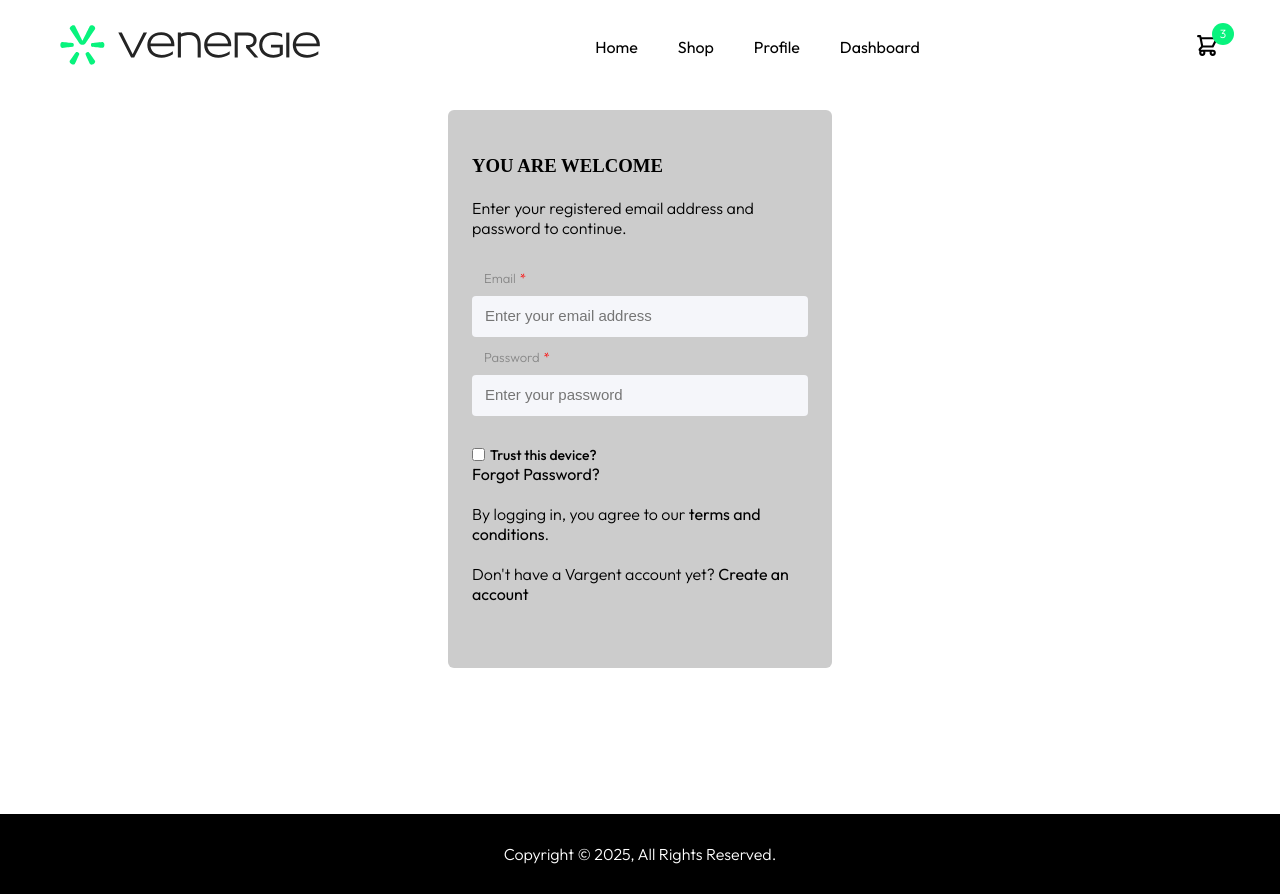
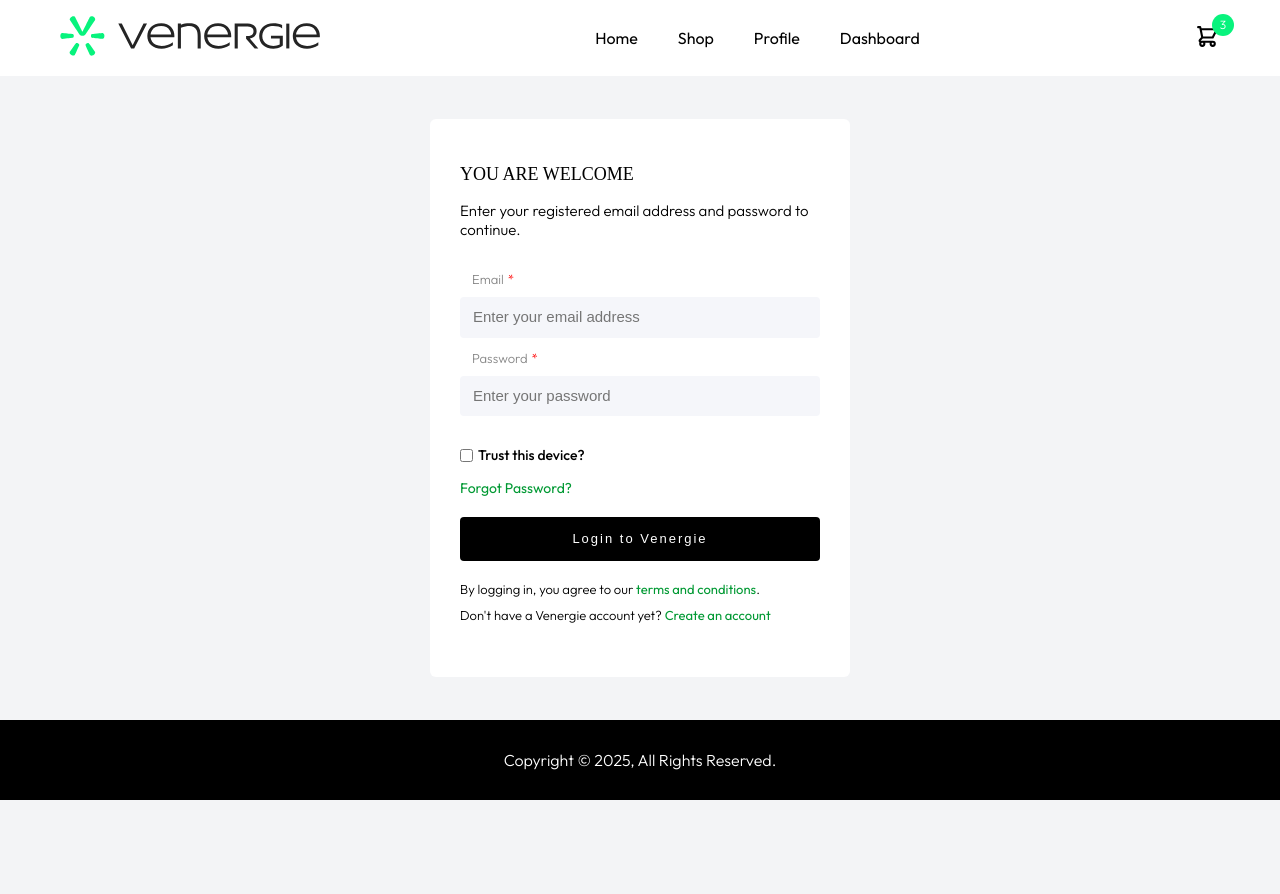
Before and after one commit to Vargent-Africa/venergie-app, a React (Vite) app: page /auth/login in a window 1280 px wide. After the commit the page ends 800 px from the top, so only its background shows below. Built offline with nearby package versions, Linux system fonts and the light colour scheme; a web font is replaced by a local one.

Commit message:
fix(Auth): Cleaned up login page

```diff
--- a/src/components/layouts/styles/main.ts
+++ b/src/components/layouts/styles/main.ts
@@ -24,7 +24,7 @@ export const MainNav = styled.nav`
 	display: flex;
 	justify-content: space-between;
 	align-items: center;
-	padding: 2.5rem 0;
+	padding: 1.6rem 0;
 	background-color: ${Colors.white};
 	width: 100%;
 `;
@@ -107,7 +107,9 @@ export const CartCounter = styled.span`
 `;
 
 export const MainComponent = styled.main`
-	flex-grow: 1;
+	flex: 1;
+	display: flex;
+	flex-direction: column;
 `;
 
 export const MainFooter = styled.footer`
@@ -123,7 +125,7 @@ export const FooterText = styled.footer`
 //menu icon
 export const MenuIconContainer = styled.div`
 	position: absolute;
-	top: 2.8rem;
+	top: 2rem;
 	right: 6rem;
 	width: 2.5rem;
 	height: 2rem;
--- a/src/containers/Auth/Login.tsx
+++ b/src/containers/Auth/Login.tsx
@@ -1,20 +1,17 @@
-import * as common from "styles/ui";
+import FormText from "components/forms/input/Text";
+import CheckBox from "components/forms/checkbox";
 
 import * as styled from "./styles";
-import FormText from "components/forms/input/Text";
-import { Link } from "react-router";
-import CheckBox from "components/forms/checkbox";
 
 const Login = () => {
 	return (
 		<styled.AuthWrapper>
-			<common.Container>
 			<styled.FormWrapper>
-					<form className="w-full" onSubmit={() => {}}>
-						<h3 className="text-xl font-medium">You are welcome</h3>
-						<p className="text-xs mt-6">
+				<styled.Form onSubmit={() => {}}>
+					<styled.FormHeaderText>You are welcome</styled.FormHeaderText>
+					<styled.FormSubText>
 						Enter your registered email address and password to continue.
-						</p>
+					</styled.FormSubText>
 					<FormText
 						label="Email"
 						type="email"
@@ -30,41 +27,47 @@ const Login = () => {
 						required
 					/>
 					<CheckBox label="Trust this device?" />
-						<Link
-							to="/forgot-password"
-							className="text-xs text-green-color mt-5 inline-block"
+					<styled.ForgotPassLink to="/forgot-password">
+						Forgot Password?
+					</styled.ForgotPassLink>
+					<styled.BtnSubmit type="submit" disabled={false}>
+						<styled.BtnContent>
+							<styled.BtnContentIcon
+								spinning={false}
+								xmlns="http://www.w3.org/2000/svg"
+								fill="none"
+								viewBox="0 0 24 24"
 							>
-							Forgot Password?
-						</Link>
-						{/* <div className="mt-3">
-              <Button type="submit" disabled={true}>
-                <div className="bg-green-color py-3 px-4 rounded-md flex items-center justify-center">
-                  {true &&
-                    <svg className="mr-4 h-5 w-5 animate-spin text-white" xmlns="http://www.w3.org/2000/svg" fill="none" viewBox="0 0 24 24">
-                      <circle className="opacity-25" cx="12" cy="12" r="10" stroke="currentColor" strokeWidth="4"></circle>
-                      <path className="opacity-75" fill="currentColor" d="M4 12a8 8 0 018-8V0C5.373 0 0 5.373 0 12h4zm2 5.291A7.962 7.962 0 014 12H0c0 3.042 1.135 5.824 3 7.938l3-2.647z"></path>
-                    </svg>
-                  }
-                  <span className="font-medium"> {t('button.loginText')} </span>
-                </div>
-              </Button>
-            </div> */}
-						<p className="text-xs mt-5">
+								<styled.IconCircle
+									cx="12"
+									cy="12"
+									r="10"
+									stroke="currentColor"
+									strokeWidth="4"
+								></styled.IconCircle>
+								<styled.IconPath
+									fill="currentColor"
+									d="M4 12a8 8 0 018-8V0C5.373 0 0 5.373 0 12h4zm2 5.291A7.962 7.962 0 014 12H0c0 3.042 1.135 5.824 3 7.938l3-2.647z"
+								></styled.IconPath>
+							</styled.BtnContentIcon>
+							<styled.BtnContentText>Login to Venergie</styled.BtnContentText>
+						</styled.BtnContent>
+					</styled.BtnSubmit>
+					<styled.TermsText>
 						By logging in, you agree to our{" "}
-							<Link to="/" target="_blank" className="text-green-color">
+						<styled.TermsLink to="/" target="_blank">
 							terms and conditions
-							</Link>
+						</styled.TermsLink>
 						.
-						</p>
-						<p className="text-xs mt-2">
-							Don't have a Vargent account yet?{" "}
-							<Link to="/signup" className="text-green-color">
+					</styled.TermsText>
+					<styled.SignupText>
+						Don't have a Venergie account yet?{" "}
+						<styled.SignupLink to="/signup">
 							Create an account
-							</Link>
-						</p>
-					</form>
+						</styled.SignupLink>
+					</styled.SignupText>
+				</styled.Form>
 			</styled.FormWrapper>
-			</common.Container>
 		</styled.AuthWrapper>
 	);
 };
--- a/src/containers/Auth/styles/index.ts
+++ b/src/containers/Auth/styles/index.ts
@@ -1,17 +1,113 @@
-import styled from "styled-components";
+import styled, { css, keyframes } from "styled-components";
+import { Link } from "react-router";
+
+import { Colors } from "utils/colors";
+import { Btn } from "styles/ui";
 
 export const AuthWrapper = styled.section`
 	margin: 1.6rem 0;
-	height: 86vh;
+	flex: 1;
+	display: flex;
 `;
 
 export const FormWrapper = styled.div`
 	display: flex;
 	justify-content: center;
 	align-items: center;
-	max-width: 38.4rem;
-	padding: 4.4rem 2.4rem;
+	flex: 1;
+`;
+
+export const Form = styled.form`
+	max-width: 42rem;
+	padding: 4.4rem 3rem;
 	border-radius: 6px;
-	margin: auto;
-	background-color: #ccc;
+	background-color: ${Colors.white};
 `;
+
+export const FormHeaderText = styled.h3`
+	font-size: 1.8rem;
+	font-weight: 500;
+`;
+
+export const FormSubText = styled.p`
+	font-size: 1.5rem;
+	margin-top: 1.5rem;
+`;
+
+export const ForgotPassLink = styled(Link)`
+	font-size: 1.4rem;
+	color: ${Colors.forestGreen};
+	margin-top: 1.5rem;
+	display: inline-block;
+`;
+
+export const BtnSubmit = styled.button`
+	${Btn}
+	color: ${Colors.white};
+	background-color: ${Colors.black};
+	margin-top: 2rem;
+	font-weight: 400;
+	font-size: 1.2rem;
+	line-height: 2rem;
+	padding: 1.2rem;
+	width: 100%;
+	letter-spacing: 2px;
+	border-radius: 4px;
+`;
+
+export const BtnContent = styled.div`
+	border-radius: 1rem;
+	display: flex;
+	justify-content: center;
+	align-items: center;
+	gap: 1.6rem;
+`;
+
+const spin = keyframes`
+  to {
+    transform: rotate(360deg);
+  }
+`;
+
+export const BtnContentIcon = styled.svg<{ spinning?: boolean }>`
+	${({ spinning }) =>
+		spinning
+			? css`
+					display: inline-block;
+					animation: ${spin} 1s linear infinite;
+					width: 2rem;
+					height: 2rem;
+					color: ${Colors.white};
+			  `
+			: "display: none;"}
+`;
+
+export const IconCircle = styled.circle`
+	opacity: 0.7;
+`;
+
+export const IconPath = styled.path`
+	opacity: 0.7;
+`;
+
+export const BtnContentText = styled.span`
+	font-weight: 500;
+	font-size: 1.3rem;
+`;
+
+const BaseTinyText = styled.p`
+	font-size: 1.3rem;
+	margin: 1rem 0;
+`;
+
+export const TermsText = styled(BaseTinyText)`
+	margin-top: 2rem;
+`;
+export const SignupText = styled(BaseTinyText)``;
+
+export const TermsLink = styled(Link)`
+	color: ${Colors.forestGreen};
+`;
+export const SignupLink = styled(Link)`
+	color: ${Colors.forestGreen};
+`;
--- a/src/containers/Items/styles/checkout.ts
+++ b/src/containers/Items/styles/checkout.ts
@@ -9,6 +9,8 @@ export const CheckoutWrapper = styled.section`
 
 export const CheckoutContainer = styled.div`
 	display: flex;
+	background-color: ${Colors.white};
+	border-radius: 5px;
 
 	@media (max-width: 600px) {
 		display: block;
@@ -16,7 +18,7 @@ export const CheckoutContainer = styled.div`
 `;
 
 export const CheckoutInfo = styled.div`
-	padding: 0 4rem 3rem 2rem;
+	padding: 4rem 4rem 3rem 2rem;
 	flex-grow: 1;
 `;
 
@@ -41,11 +43,10 @@ export const FormContainer = styled.div`
 `;
 
 export const CheckoutReview = styled.div`
-	background-color: #f2f2ef;
 	max-height: 82vh;
 	max-width: 40rem;
 	min-width: 30rem;
-	border-radius: 5px;
+
 	padding: 4rem 2rem;
 
 	@media (max-width: 775px) {
--- a/src/containers/Items/styles/itemList.ts
+++ b/src/containers/Items/styles/itemList.ts
@@ -1,5 +1,7 @@
 import styled from "styled-components";
 import { Link } from "react-router";
+
+import { Colors } from "utils/colors";
 
 export const ListItemsWrapper = styled.section`
 	margin: 1.6rem 0 3.2rem;
@@ -27,7 +29,7 @@ export const ListItems = styled.section`
 `;
 
 export const ListItem = styled(Link)`
-	background-color: #e5e7eb;
+	background-color: ${Colors.white};
 	border-radius: 0.5rem;
 	overflow: hidden;
 `;
--- a/src/styles/index.ts
+++ b/src/styles/index.ts
@@ -15,10 +15,10 @@ export const GlobalStyle = createGlobalStyle`
 
   body {
     font-size: 1.6rem;
-    min-height: 100vh;
+    height: 100%;
     font-weight: 300;
     font-family: "Outfit", serif;
-    background: ${Colors.white};
+    background: ${Colors.lightCoolGray};
     overflow-x: hidden;
   }
 
--- a/src/styles/ui.ts
+++ b/src/styles/ui.ts
@@ -5,7 +5,6 @@ export const Container = styled.div`
 	padding: 0 2rem;
 	margin: auto;
 	overflow: hidden;
-	height: 100%;
 `;
 
 export const PageTitleWrapper = styled.section`
--- a/src/utils/colors.ts
+++ b/src/utils/colors.ts
@@ -3,4 +3,6 @@ export const Colors = {
 	black: "#000000",
 	greenAquaBright: "#08F37D",
 	red: "#ff0000",
+	lightCoolGray: "#f3f4f6",
+	forestGreen: "#009933",
 };
```
Lines whose indentation alone changed are shown as unchanged.
